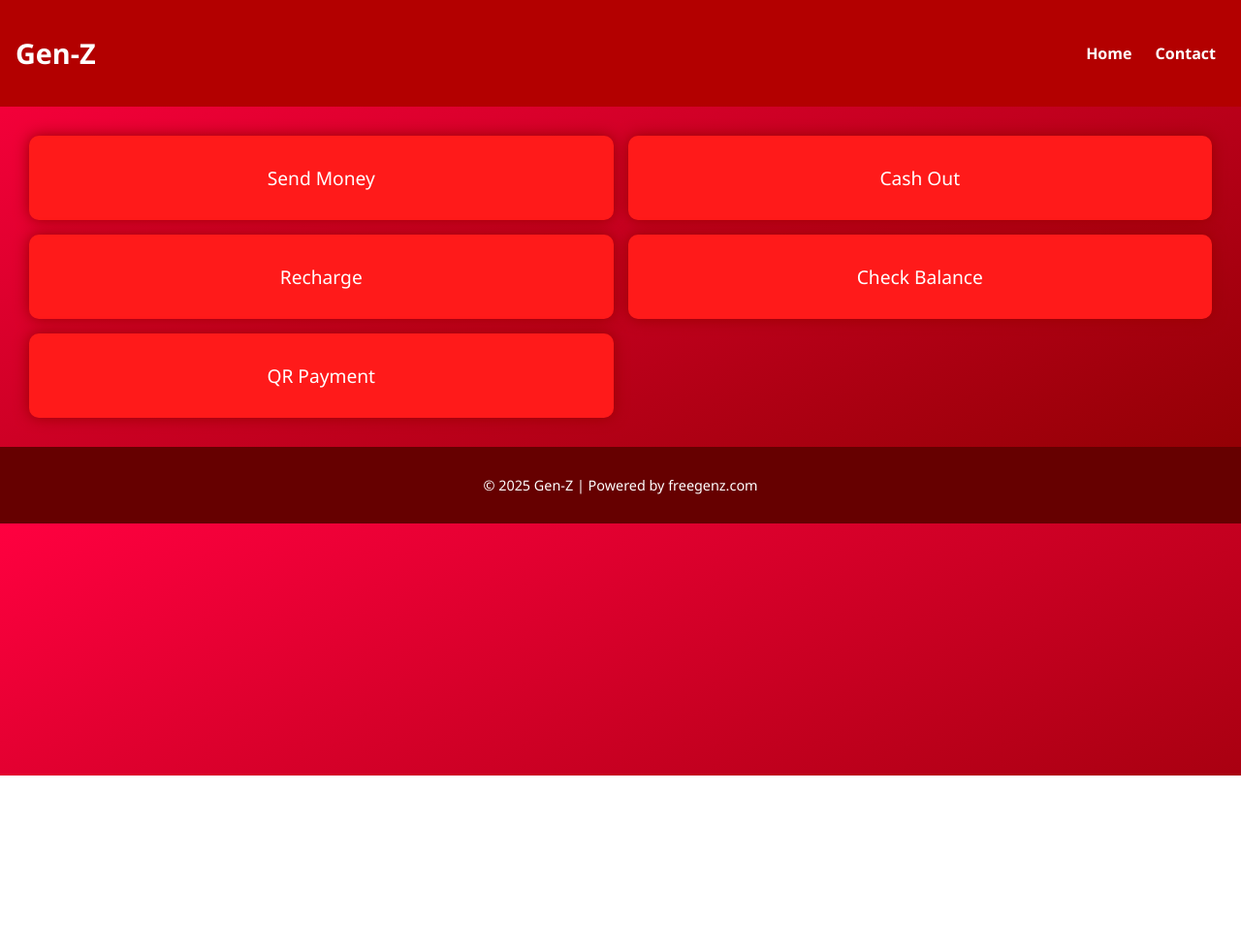
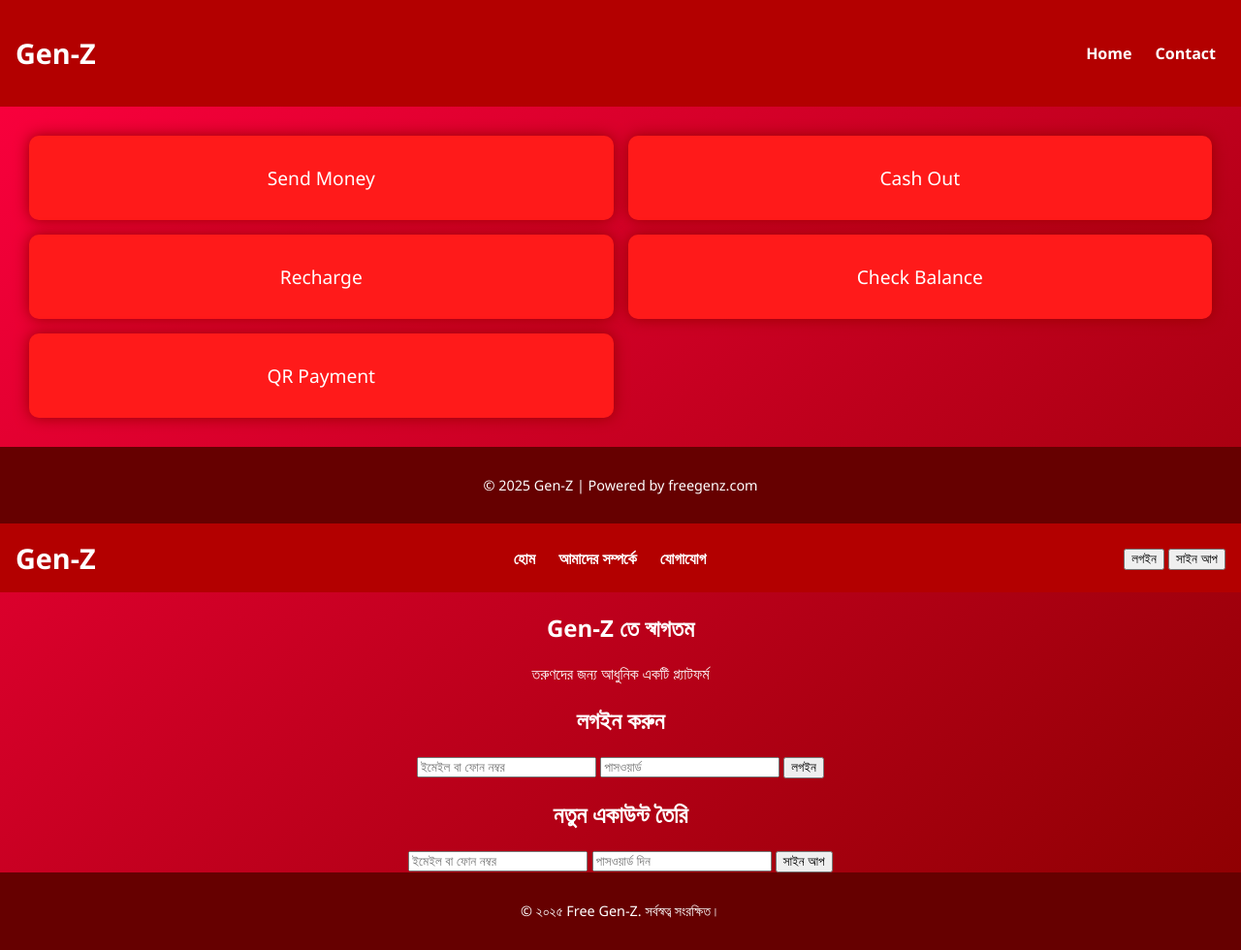
Before and after one commit to writerlalbhai/Free-Gen-z, a plain HTML site: page index.html in a window 1280 px wide. Shown: the whole page at 97% size. Before the commit the page ends 800 px from the top, so only its background shows below. Drawn offline with Linux system fonts and the light colour scheme.

Commit message:
Update index.html

```diff
--- a/index.html
+++ b/index.html
@@ -29,3 +29,53 @@
   </footer>
 </body>
 </html>
+<!DOCTYPE html>
+<html lang="bn">
+<head>
+  <meta charset="UTF-8" />
+  <meta name="viewport" content="width=device-width, initial-scale=1.0" />
+  <title>Free Gen-Z</title>
+  <link rel="stylesheet" href="style.css" />
+</head>
+<body>
+  <header>
+    <div class="logo">Gen-Z</div>
+    <nav>
+      <a href="#">হোম</a>
+      <a href="#">আমাদের সম্পর্কে</a>
+      <a href="#">যোগাযোগ</a>
+    </nav>
+    <div class="auth">
+      <button onclick="showForm('login')">লগইন</button>
+      <button onclick="showForm('signup')">সাইন আপ</button>
+    </div>
+  </header>
+
+  <main>
+    <section class="hero">
+      <h1>Gen-Z তে স্বাগতম</h1>
+      <p>তরুণদের জন্য আধুনিক একটি প্ল্যাটফর্ম</p>
+    </section>
+
+    <section id="loginForm" class="form-box hidden">
+      <h2>লগইন করুন</h2>
+      <input type="text" placeholder="ইমেইল বা ফোন নম্বর">
+      <input type="password" placeholder="পাসওয়ার্ড">
+      <button>লগইন</button>
+    </section>
+
+    <section id="signupForm" class="form-box hidden">
+      <h2>নতুন একাউন্ট তৈরি</h2>
+      <input type="text" placeholder="ইমেইল বা ফোন নম্বর">
+      <input type="password" placeholder="পাসওয়ার্ড দিন">
+      <button>সাইন আপ</button>
+    </section>
+  </main>
+
+  <footer>
+    <p>&copy; ২০২৫ Free Gen-Z. সর্বস্বত্ব সংরক্ষিত।</p>
+  </footer>
+
+  <script src="script.js"></script>
+</body>
+</html>
```
